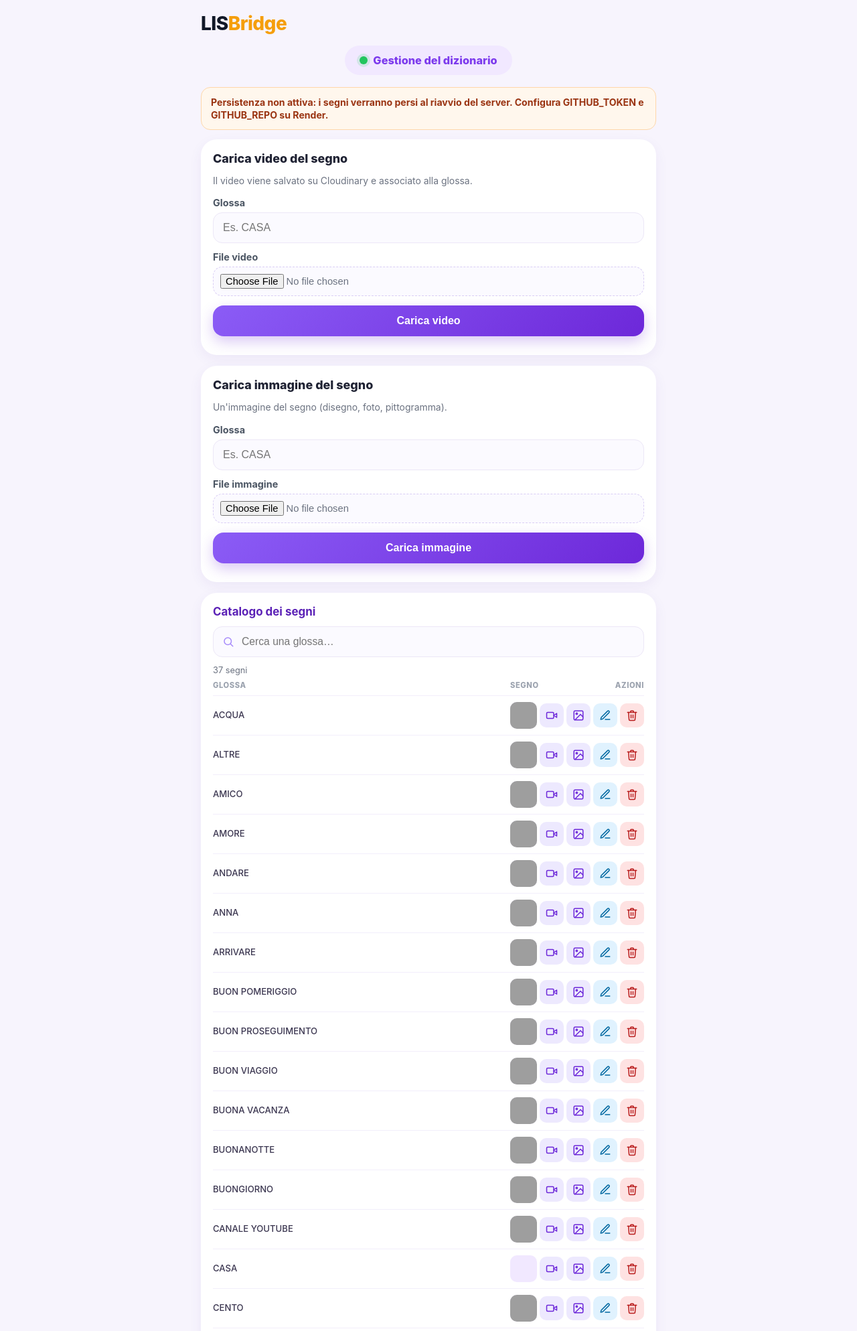
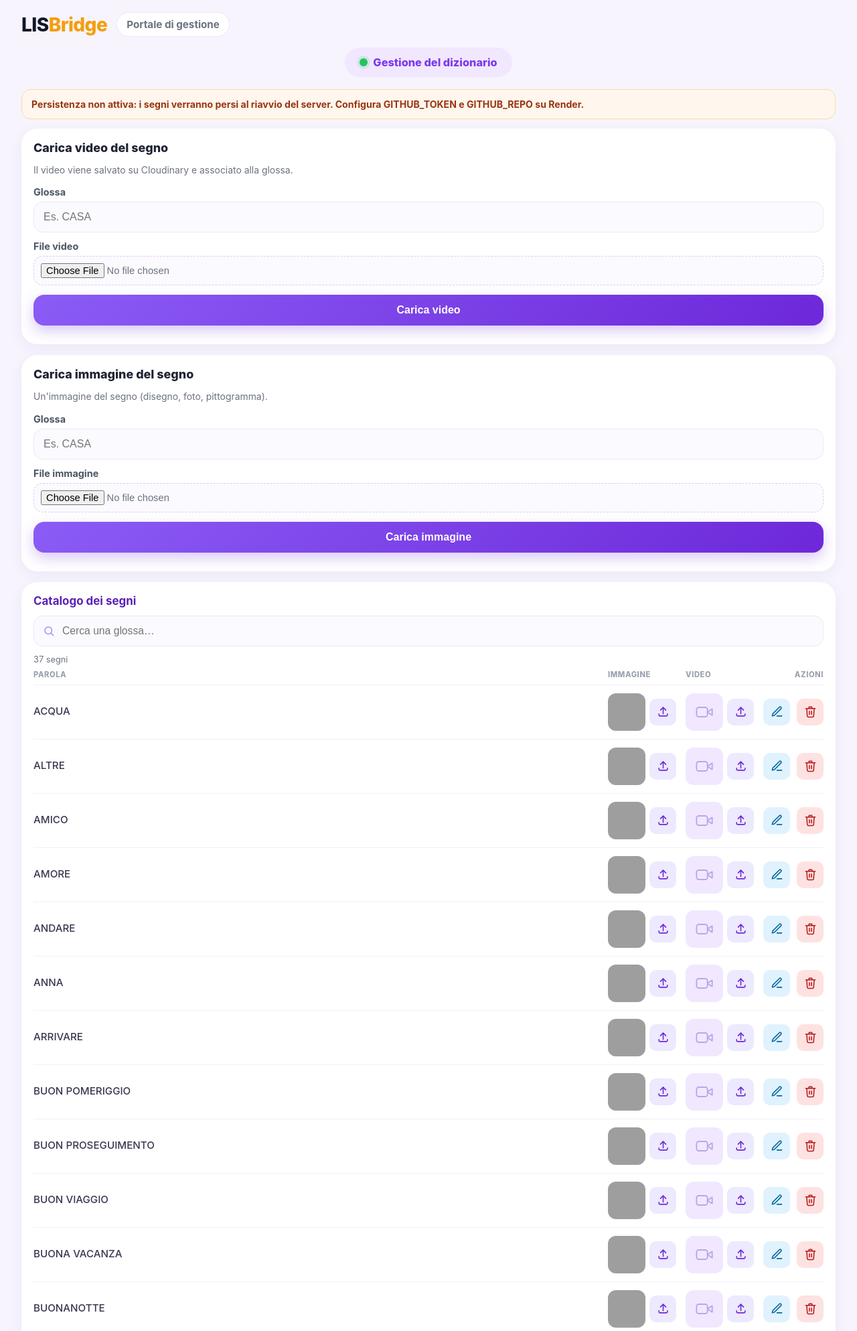
Before and after one commit to pietrorusciano-bot/lis-bridge, a Flask app: page / in a window 1280 px wide. Shown: the top 1987 px of the page at 67% size. Run offline with Flask 3, Linux system fonts and the light colour scheme; grey boxes are pictures that could not be loaded.

Commit message:
Portale desktop a due colonne e catalogo con colonne Immagine/Video

```diff
--- a/templates/index.html
+++ b/templates/index.html
@@ -35,9 +35,20 @@
       font-family: -apple-system, BlinkMacSystemFont, "Segoe UI", system-ui, sans-serif;
       background: var(--bg);
       color: var(--text);
-      max-width: 720px;
+      max-width: 1320px;
       margin: 0 auto;
-      padding: 0 20px 40px;
+      padding: 0 32px 56px;
+    }
+    .auth-card { max-width: 540px; margin: 0 auto 18px; }
+    .portal-head { display: flex; align-items: center; gap: 14px; flex-wrap: wrap; }
+    .portal-title { font-size: .95rem; font-weight: 700; color: var(--muted); background: #fff; border: 1px solid var(--border); padding: 8px 14px; border-radius: 999px; }
+    .manage-grid { display: grid; grid-template-columns: 1fr; gap: 20px; align-items: start; }
+    .col-left { display: flex; flex-direction: column; gap: 18px; min-width: 0; }
+    @media (max-width: 699px) {
+      body { padding: 0 20px 40px; }
+    }
+    @media (max-width: 699px) {
+      body { padding: 0 20px 40px; }
     }
     .topbar { display: flex; align-items: center; justify-content: space-between; padding: 18px 0 8px; }
     .logo { font-size: 1.75rem; font-weight: 800; letter-spacing: -0.02em; }
@@ -93,24 +104,50 @@
       font-size: .7rem; color: #9ca3af; font-weight: 800; text-transform: uppercase; letter-spacing: .05em;
       padding: 0 0 8px; border-bottom: 1px solid #f2eefb;
     }
+    .catalog-head .h-img, .catalog-head .h-vid { display: none; }
     .catalog-head .right { grid-column: 3 / span 4; text-align: right; }
+
     .catalog-row {
       display: grid; grid-template-columns: minmax(0, 1fr) 40px 36px 36px 36px 36px; gap: 4px;
       align-items: center; padding: 9px 0; border-bottom: 1px solid #f2eefb;
     }
     .catalog-row:last-child { border-bottom: none; }
     .catalog-row .gloss { font-weight: 500; font-size: .82rem; line-height: 1.2; color: #3b3650; white-space: nowrap; overflow: hidden; text-overflow: ellipsis; min-width: 0; }
-    .catalog-row .thumb { width: 40px; height: 40px; border-radius: 10px; overflow: hidden; background: var(--lavender); display: flex; align-items: center; justify-content: center; cursor: pointer; }
-    .catalog-row .thumb video, .catalog-row .thumb img { width: 100%; height: 100%; object-fit: cover; }
-    .catalog-row .thumb svg { width: 30px; height: 30px; }
-    .thumb-empty { color: var(--muted-2); font-size: .62rem; }
+
+    .cell-img, .cell-vid { display: contents; }
+
+    .thumb {
+      width: 40px; height: 40px; border-radius: 10px; overflow: hidden;
+      background: var(--lavender); display: flex; align-items: center; justify-content: center;
+      flex: 0 0 auto; color: #b9a7e8;
+    }
+    .thumb img, .thumb video { width: 100%; height: 100%; object-fit: cover; }
+    .thumb svg { width: 22px; height: 22px; }
+    .thumb.clickable { cursor: pointer; }
+    .thumb.clickable:hover { opacity: .85; }
+    .vid-thumb { display: none; }
+
     .icon-act { width: 36px; height: 36px; padding: 0; display: flex; align-items: center; justify-content: center; border: none; border-radius: 10px; cursor: pointer; }
     .icon-act svg { width: 18px; height: 18px; }
     .icon-act:active { transform: scale(.94); }
     .act-up { background: #ede9fe; color: #6d28d9; }
     .act-edit { background: #e0f2fe; color: #0369a1; }
     .act-del { background: #fee2e2; color: #b91c1c; }
-    .row-actions { display: contents; }
+
+    @media (min-width: 700px) {
+      .manage-grid { grid-template-columns: 400px minmax(0, 1fr); }
+      .catalog-head { grid-template-columns: minmax(0, 1fr) 106px 106px 40px 40px; gap: 10px; }
+      .catalog-head .h-img, .catalog-head .h-vid { display: block; }
+      .catalog-head .right { grid-column: 4 / span 2; }
+      .catalog-row { grid-template-columns: minmax(0, 1fr) 106px 106px 40px 40px; gap: 10px; padding: 12px 0; }
+      .catalog-row .gloss { font-size: .95rem; }
+      .cell-img, .cell-vid { display: flex; align-items: center; gap: 6px; }
+      .vid-thumb { display: flex; }
+      .thumb { width: 56px; height: 56px; border-radius: 12px; }
+      .thumb svg { width: 28px; height: 28px; }
+      .icon-act { width: 40px; height: 40px; }
+      .icon-act svg { width: 19px; height: 19px; }
+    }
 
     .gloss-tip { position: fixed; z-index: 2000; max-width: 80vw; background: #2a2140; color: #fff; padding: 8px 12px; border-radius: 10px; font-size: .9rem; font-weight: 600; line-height: 1.25; pointer-events: none; box-shadow: 0 8px 22px rgba(20,10,40,0.35); }
     .gloss-tip::after { content: ""; position: absolute; left: 50%; transform: translateX(-50%); bottom: -6px; border-left: 7px solid transparent; border-right: 7px solid transparent; border-top: 7px solid #2a2140; }
@@ -137,7 +174,10 @@
 </head>
 <body>
   <div class="topbar">
+    <div class="portal-head">
       <div class="logo"><span class="l1">LIS</span><span class="l2">Bridge</span></div>
+      <div class="portal-title">Portale di gestione</div>
+    </div>
   </div>
 
   <div class="profile-pill"><span class="dot"></span> <b>Gestione del dizionario</b></div>
@@ -193,7 +233,10 @@
       <div class="catalog-count" id="catalogCount"></div>
 
       <div class="catalog-head">
-        <span>Glossa</span><span>Segno</span><span class="right">Azioni</span>
+        <span>Parola</span>
+        <span class="h-img">Immagine</span>
+        <span class="h-vid">Video</span>
+        <span class="right">Azioni</span>
       </div>
       <div class="catalog" id="rows"></div>
     </div>
@@ -334,35 +377,53 @@
         row.className = "catalog-row";
         row.innerHTML = `
           <div class="gloss" data-full="${gloss}">${gloss}</div>
-          <div class="thumb"></div>
-          <div class="row-actions">
-            <button class="icon-act act-up" data-kind="video" data-gloss="${gloss}" title="Carica video">
-              <svg viewBox="0 0 24 24" fill="none" stroke="currentColor" stroke-width="2" stroke-linecap="round" stroke-linejoin="round"><rect x="2" y="6" width="14" height="12" rx="2"></rect><polygon points="22 8 16 12 22 16 22 8"></polygon></svg>
+
+          <div class="cell-img">
+            <div class="thumb img-thumb" title="Immagine"></div>
+            <button class="icon-act act-up up-img" data-kind="image" data-gloss="${gloss}" title="Carica immagine">
+              <svg viewBox="0 0 24 24" fill="none" stroke="currentColor" stroke-width="2" stroke-linecap="round" stroke-linejoin="round"><path d="M12 16V4"></path><path d="M7 9l5-5 5 5"></path><path d="M4 16v2a2 2 0 0 0 2 2h12a2 2 0 0 0 2-2v-2"></path></svg>
             </button>
-            <button class="icon-act act-up" data-kind="image" data-gloss="${gloss}" title="Carica immagine">
-              <svg viewBox="0 0 24 24" fill="none" stroke="currentColor" stroke-width="2" stroke-linecap="round" stroke-linejoin="round"><rect x="3" y="3" width="18" height="18" rx="2"></rect><circle cx="8.5" cy="8.5" r="1.5"></circle><polyline points="21 15 16 10 5 21"></polyline></svg>
+          </div>
+
+          <div class="cell-vid">
+            <div class="thumb vid-thumb" title="Video"></div>
+            <button class="icon-act act-up up-vid" data-kind="video" data-gloss="${gloss}" title="Carica video">
+              <svg viewBox="0 0 24 24" fill="none" stroke="currentColor" stroke-width="2" stroke-linecap="round" stroke-linejoin="round"><path d="M12 16V4"></path><path d="M7 9l5-5 5 5"></path><path d="M4 16v2a2 2 0 0 0 2 2h12a2 2 0 0 0 2-2v-2"></path></svg>
             </button>
+          </div>
+
           <button class="icon-act act-edit" data-gloss="${gloss}" title="Modifica">
             <svg viewBox="0 0 24 24" fill="none" stroke="currentColor" stroke-width="2" stroke-linecap="round" stroke-linejoin="round"><path d="M12 20h9"></path><path d="M16.5 3.5a2.12 2.12 0 0 1 3 3L7 19l-4 1 1-4z"></path></svg>
           </button>
           <button class="icon-act act-del" data-gloss="${gloss}" title="Elimina">
             <svg viewBox="0 0 24 24" fill="none" stroke="currentColor" stroke-width="2" stroke-linecap="round" stroke-linejoin="round"><polyline points="3 6 5 6 21 6"></polyline><path d="M19 6l-1 14a2 2 0 0 1-2 2H8a2 2 0 0 1-2-2L5 6"></path><path d="M10 11v6M14 11v6"></path><path d="M9 6V4a1 1 0 0 1 1-1h4a1 1 0 0 1 1 1v2"></path></svg>
-            </button>
-          </div>`;
+          </button>`;
         rows.appendChild(row);
+
+        const IMG_EMPTY = '<svg viewBox="0 0 24 24" fill="none" stroke="currentColor" stroke-width="1.6" stroke-linecap="round" stroke-linejoin="round"><rect x="3" y="3" width="18" height="18" rx="3"></rect><circle cx="8.5" cy="8.5" r="1.5"></circle><polyline points="21 15 16 10 5 21"></polyline></svg>';
+        const VID_EMPTY = '<svg viewBox="0 0 24 24" fill="none" stroke="currentColor" stroke-width="1.6" stroke-linecap="round" stroke-linejoin="round"><rect x="2" y="6" width="14" height="12" rx="3"></rect><polygon points="22 8 16 12 22 16 22 8"></polygon></svg>';
+
         try {
-          const thumb = row.querySelector(".thumb");
+          const imgThumb = row.querySelector(".img-thumb");
+          if (s.image) {
+            imgThumb.innerHTML = `<img src="${s.image}" alt="${gloss}">`;
+            imgThumb.classList.add("clickable");
+            imgThumb.addEventListener("click", () => openLightbox("image", s.image, gloss));
+          } else if (s.fsw && typeof ssw !== "undefined" && ssw.ttf && ssw.ttf.fsw) {
+            imgThumb.innerHTML = ssw.ttf.fsw.signSvg(s.fsw);
+            imgThumb.classList.add("clickable");
+            imgThumb.addEventListener("click", () => openLightbox("fsw", s.fsw, gloss));
+          } else {
+            imgThumb.innerHTML = IMG_EMPTY;
+          }
+
+          const vidThumb = row.querySelector(".vid-thumb");
           if (s.video) {
-            thumb.innerHTML = `<video src="${s.video}#t=0.1" muted preload="metadata"></video>`;
-            thumb.addEventListener("click", () => openLightbox("video", s.video, gloss));
-          } else if (s.image) {
-            thumb.innerHTML = `<img src="${s.image}" alt="${gloss}">`;
-            thumb.addEventListener("click", () => openLightbox("image", s.image, gloss));
-          } else if (s.fsw && typeof ssw !== "undefined" && ssw.ttf && ssw.ttf.fsw) {
-            thumb.innerHTML = ssw.ttf.fsw.signSvg(s.fsw);
-            thumb.addEventListener("click", () => openLightbox("fsw", s.fsw, gloss));
+            vidThumb.innerHTML = `<video src="${s.video}#t=0.1" muted preload="metadata"></video>`;
+            vidThumb.classList.add("clickable");
+            vidThumb.addEventListener("click", () => openLightbox("video", s.video, gloss));
           } else {
-            thumb.innerHTML = '<span class="thumb-empty">—</span>';
+            vidThumb.innerHTML = VID_EMPTY;
           }
         } catch (e) {}
       }
```
Lines whose indentation alone changed are shown as unchanged.
